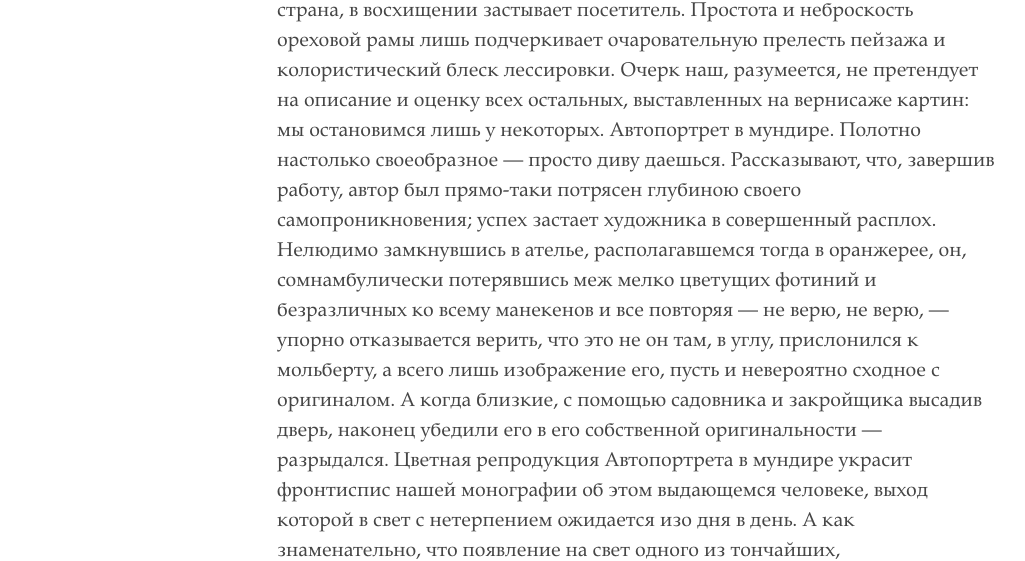
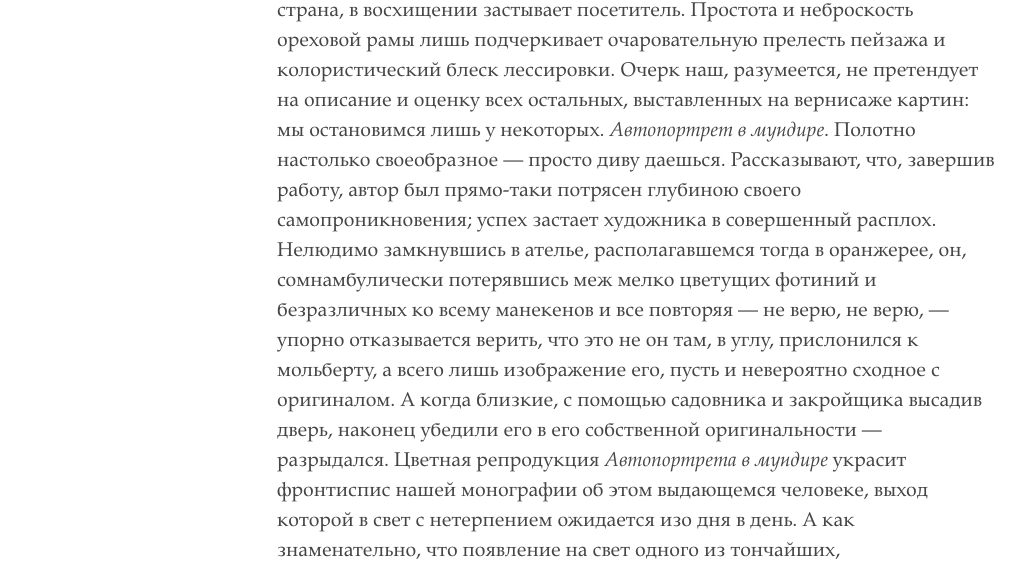
Before and after one commit to digbmc/dog-annotation-site, a Jekyll site: the page built from _texts/02_ru.md, in a window 1280 px wide and 1400 px high, scrolled down 4397 px. Shown: the part 139-700 px from the top of the window, without its empty margins (3-1028 px from the left). Built offline with Jekyll 4.4.1, drawn with Linux system fonts in a browser that asks for light colours; some of the changed text lies outside the part shown.

Commit message:
added italics

```diff
--- a/_texts/02_ru.md
+++ b/_texts/02_ru.md
@@ -97,14 +97,14 @@ language: ru
 и неброскость ореховой рамы лишь подчеркивает очаровательную
 прелесть пейзажа и колористический блеск лессировки. Очерк наш,
 разумеется, не претендует на описание и оценку всех остальных,
-выставленных на вернисаже картин: мы остановимся лишь у некоторых. Автопортрет в мундире. Полотно настолько своеобразное —
+выставленных на вернисаже картин: мы остановимся лишь у некоторых. *Автопортрет в мундире*. Полотно настолько своеобразное —
 просто диву даешься. Рассказывают, что, завершив работу, автор
 был прямо-таки потрясен глубиною своего самопроникновения;
 успех застает художника в совершенный расплох. Нелюдимо замкнувшись в ателье, располагавшемся тогда в оранжерее, он, сомнамбулически потерявшись меж мелко цветущих фотиний и безразличных ко всему манекенов и все повторяя — не верю, не верю, —
 упорно отказывается верить, что это не он там, в углу, прислонился
 к мольберту, а всего лишь изображение его, пусть и невероятно
 сходное с оригиналом. А когда близкие, с помощью садовника и закройщика высадив дверь, наконец убедили его в его собственной
-оригинальности — разрыдался. Цветная репродукция Автопортрета в мундире украсит фронтиспис нашей монографии об этом выдающемся человеке, выход которой в свет с нетерпением ожидается
+оригинальности — разрыдался. Цветная репродукция *Автопортрета в мундире* украсит фронтиспис нашей монографии об этом выдающемся человеке, выход которой в свет с нетерпением ожидается
 изо дня в день. А как знаменательно, что появление на свет одного
 из тончайших, изощреннейших реалистов последнего времени совпало с такой замечательной датой, как пятисотлетье булавки. Сам
 артист полагал, что упомянутое совпадение отнюдь не случайно,
```
